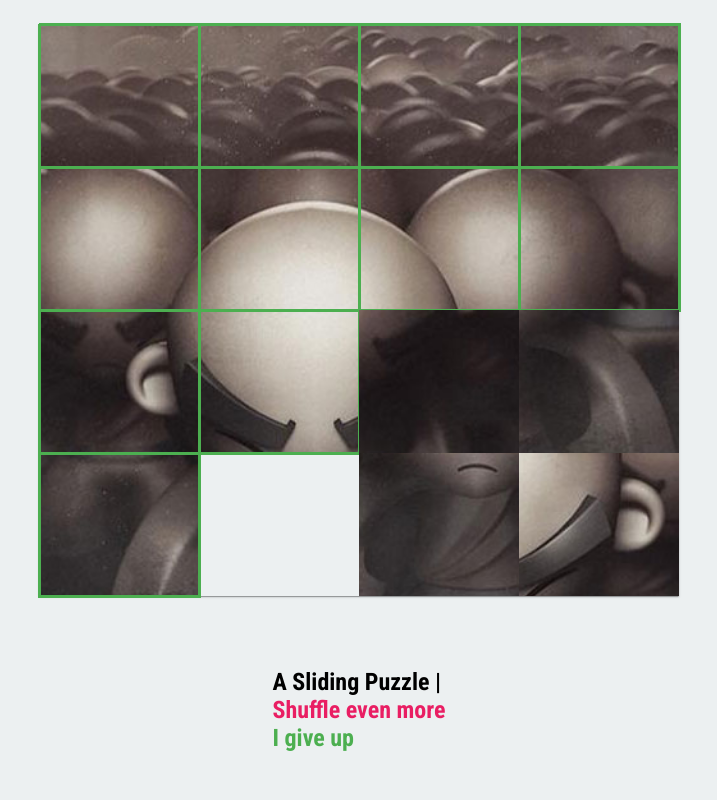
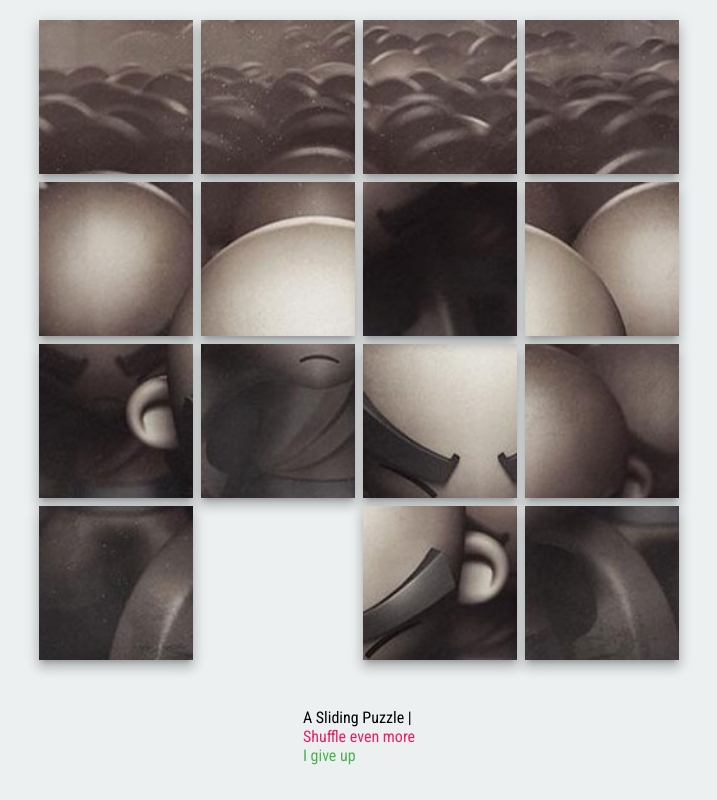
Before and after one commit to kregina/sliding-puzzle-game, a website built with webpack: page src/index.html in a window 1280 px wide. Shown: the whole page, without its empty margins (281-998 px from the left). Built offline with nearby package versions, Linux system fonts and the light colour scheme.

Commit message:
fix shuffle, win-message and improve ui

```diff
--- a/src/index.html
+++ b/src/index.html
@@ -9,7 +9,7 @@
   </head>
   <body>
     <div class="container">
-      <div class="won" id="divWon">
+      <div class="win-message" id="divWon">
         <p>You Win!</p>
       </div>
 
--- a/src/index.js
+++ b/src/index.js
@@ -3,6 +3,7 @@ import style from './main.css';
 const size = 4;
 const dificulty = 8;
 const moves = [];
+const ulSliding = document.getElementById('ulSliding');
 const startButton = document.getElementById('start');
 const solveButton = document.getElementById('solve');
 const shuffleButton = document.getElementById('shuffle');
@@ -22,9 +23,12 @@ const fragment = tiles.reduce((fragment, element) => {
   return fragment;
 }, document.createDocumentFragment());
 
-document.getElementById('ulSliding').appendChild(fragment);
+ulSliding.appendChild(fragment);
 
 function startGame() {
+  ulSliding.style.gridGap = '0.5em';
+  ulSliding.classList.remove('win');
+
   blank.style.visibility = 'hidden';
 
   startButton.style.display = 'none';
@@ -52,6 +56,9 @@ function checkWin() {
   const playerWon = tileStatuses.every(([win]) => win);
   const divWon = document.getElementById('divWon');
   if (playerWon) {
+    ulSliding.style.gridGap = '0';
+    ulSliding.classList.add('win');
+
     blank.style.visibility = 'visible';
 
     divWon.style.visibility = 'visible';
@@ -73,7 +80,10 @@ function checkTileWin(size, index, row, col) {
 
 function shuffle() {
   for (let i = 0; i < dificulty; i++) {
-    const availableMoves = tiles.filter(canMove);
+    const availableMoves = tiles
+      .filter(canMove)
+      .filter(notEqualToLastMove);
+
     const randomIndex = Math.floor(Math.random() * availableMoves.length);
     const randomTile = availableMoves[randomIndex];
     moves.push(randomTile);
@@ -95,6 +105,10 @@ function canMove(target) {
   const deltaY = Math.abs(target.style.gridRowStart - blank.style.gridRowStart);
   const delta = deltaX + deltaY;
   return delta === 1;
+}
+
+function notEqualToLastMove(tile) {
+  return tile !== moves[moves.length - 1]
 }
 
 function swap(a, b) {
--- a/src/main.css
+++ b/src/main.css
@@ -1,24 +1,23 @@
-:root{
-  --color-background: #ECF0F1;
+:root {
+  --color-background: #ecf0f1;
 
-  --color-info: #2196F3;
-  --color-info-darker: #1565C0;
+  --color-info: #2196f3;
+  --color-info-darker: #1565c0;
 
-  --color-primary: #4CAF50;
-  --color-darker: #2E7D32;
+  --color-primary: #4caf50;
+  --color-darker: #2e7d32;
 
-  --color-accent: #E91E63;
-  --color-accent-darker: #AD1457;
+  --color-accent: #e91e63;
+  --color-accent-darker: #ad1457;
 }
 
 * {
   box-sizing: border-box;
+  transition: all 0.1s ease-in-out;
 }
 
 body {
   font-family: 'Roboto Condensed', sans-serif;
-  font-weight: 700;
-  font-size: 24px;
   background-color: var(--color-background);
 }
 
@@ -38,7 +37,7 @@ html,
   justify-content: center;
 }
 
-.won{
+.win-message {
   display: flex;
   align-items: center;
   justify-content: center;
@@ -51,7 +50,7 @@ html,
   z-index: 999;
 }
 
-.won p{
+.win-message p {
   background: var(--color-primary);
   line-height: 2em;
   color: #fff;
@@ -60,28 +59,25 @@ html,
   text-align: center;
 }
 
-ul.sliding-puzzle{
+ul.sliding-puzzle {
   width: 80vmin;
   height: 80vmin;
   display: grid;
+  grid-gap: .5em;
   padding: 0;
-  box-shadow: 0 2px 1px -1px rgba(0,0,0,.2),
-              0 1px 1px 0 rgba(0,0,0,.14),
-              0 1px 3px 0 rgba(0,0,0,.12);
 }
 
-li{
+ul.sliding-puzzle.win li{
+  box-shadow: none;
+}
+
+li {
   cursor: pointer;
   list-style: none;
   background-repeat: no-repeat;
-}
-
-li.win {
-  box-shadow: 1px 0 0 1px var(--color-primary),
-        0 1px 0 1px var(--color-primary),
-        1px 1px 0 1px var(--color-primary),
-        1px 0 0 1px var(--color-primary) inset,
-        0 1px 0 1px var(--color-primary) inset;
+  box-shadow: 0 5px 5px -3px rgba(0, 0, 0, 0.2),
+              0 8px 10px 1px rgba(0, 0, 0, 0.14),
+              0 3px 14px 2px rgba(0, 0, 0, 0.12);
 }
 
 li.blank {
@@ -89,11 +85,12 @@ li.blank {
   cursor: default;
 }
 
-a{
+
+a {
   cursor: pointer;
 }
 
-a:hover{
+a:hover {
   transition: color 0.8s ease;
 }
 
@@ -101,26 +98,26 @@ a:hover{
   padding: 2em;
 }
 
-.start{
+.start {
   color: var(--color-info);
 }
 
-.start:hover{
+.start:hover {
   color: var(--color-info-darker);
 }
 
-.shuffle{
+.shuffle {
   color: var(--color-accent);
 }
 
-.shuffle:hover{
+.shuffle:hover {
   color: var(--color-accent-darker);
 }
 
-.solve{
+.solve {
   color: var(--color-primary);
 }
 
-.solve:hover{
+.solve:hover {
   color: var(--color-primary-darker);
 }
```
